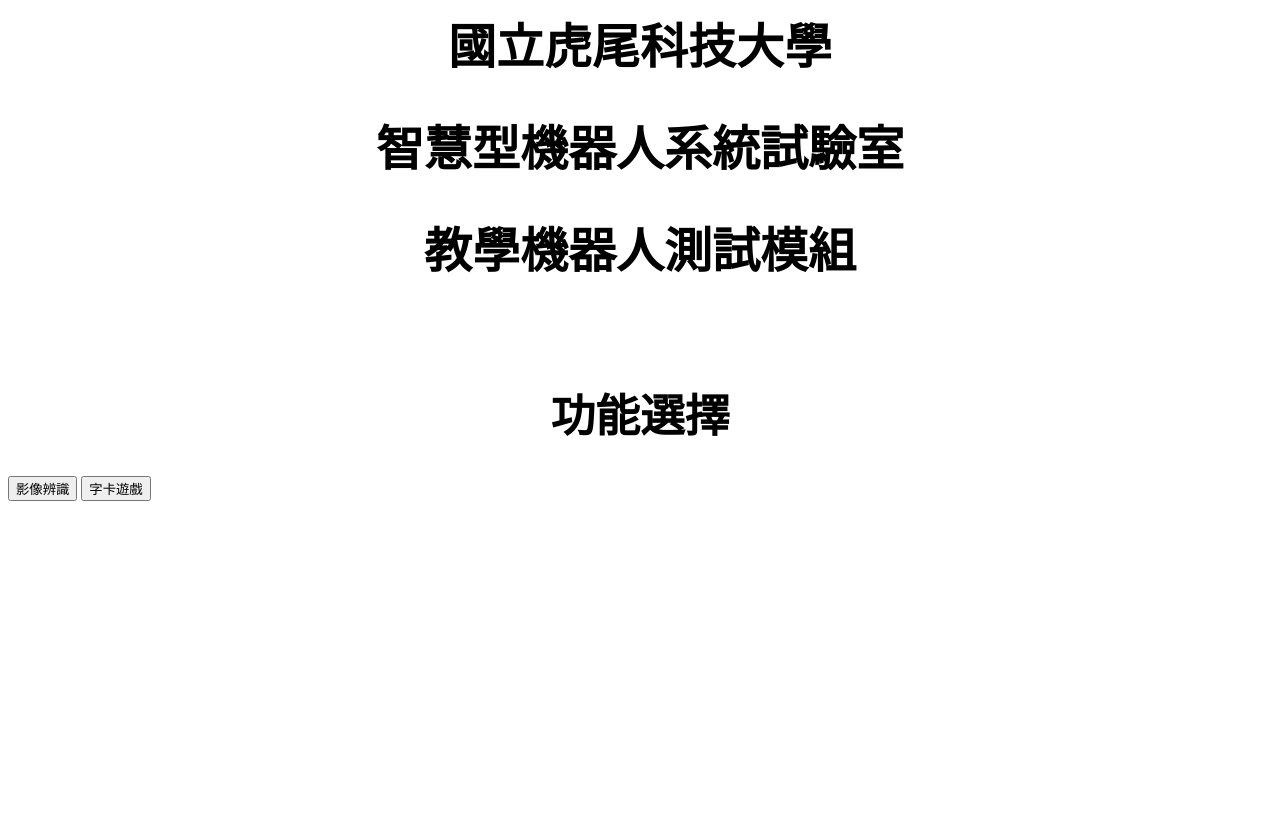
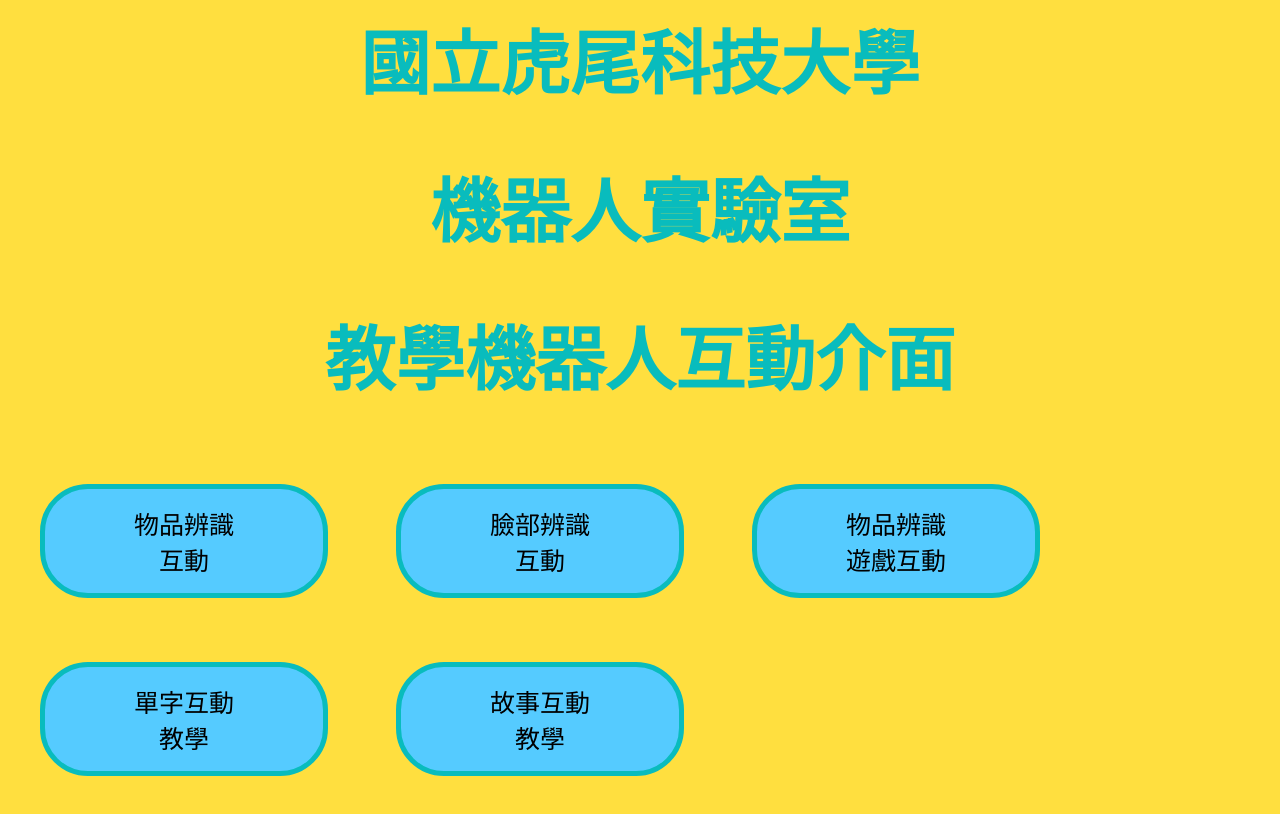
Before and after one commit to nfu-irs-lab/Teacher-Bob, a website: page web/public/httpsever.html in a window 1280 px wide. Drawn offline with Linux system fonts and the light colour scheme.

Commit message:
稍微修改

```diff
--- a/web/public/httpsever.html
+++ b/web/public/httpsever.html
@@ -1,36 +1,23 @@
 <html>
-    <head>
+  <head>
+    <link href="./WebStyle.css" rel="stylesheet" type="text/css" />
+  </head>
+  <title>Teacher-Bob</title>
 
-    </head>
-    <title>教學機器人使用介面</title><!-- 網頁名稱 -->
-    <body>
-        <script src = "httpSever.js"></script>
-        <head>
-            <style>
-            h1 {text-align: center;}
-            p {text-align: center;}
-            div {text-align: center;}
-            </style>
-            </head>
-            <body>
+  <body>
+    <script type="text/Javascript" src="./StoryTelling.js"></script>
 
-            <h1 style="font-size:300%;">國立虎尾科技大學</h1>
-            <h1 style="font-size:300%;">智慧型機器人系統試驗室</h1>
-            <h1 style="font-size:300%;">教學機器人測試模組</h1>
-            <br>
-            <br>
-            </body>
+    <script src="./learnWords.js"></script>
 
-    <h1 style="font-size:280%;">功能選擇</h1>
-
-    <input
-    type="button"
-    name="register"
-    value="影像辨識"
-    onclick="javascript:window.location.href='http://127.0.0.1:5500/public/ImageRecognition.html'"/>
-    <input type="button"
-    value="字卡遊戲"
-    onclick="javascript:window.location.href='http://127.0.0.1:5500/public/wordCardGame.html'"/>
-</body>
-
+    <h1 class="title">國立虎尾科技大學
+    <h1 class="title">機器人實驗室
+    <h1 class="title">教學機器人互動介面</h1>
+    <div class="colum">
+      <button class="functionlist" id="function1">物品辨識<br />互動</button>
+      <button class="functionlist" id="function2">臉部辨識<br />互動</button>
+      <button class="functionlist" id="function3">物品辨識<br />遊戲互動</button>
+      <button class="functionlist" id="function4" onclick="goToLearnWord()">單字互動<br />教學</button>
+      <button class="functionlist" id="function5" onclick="GoStorySelectPage()">故事互動<br />教學</button>
+    </div>
+  </body>
 </html>
```
Also changed, not shown: web/public/index.html (+5 -21 lines), web/public/python_bridge.js (added, +10 -0 lines), 1 other file.
